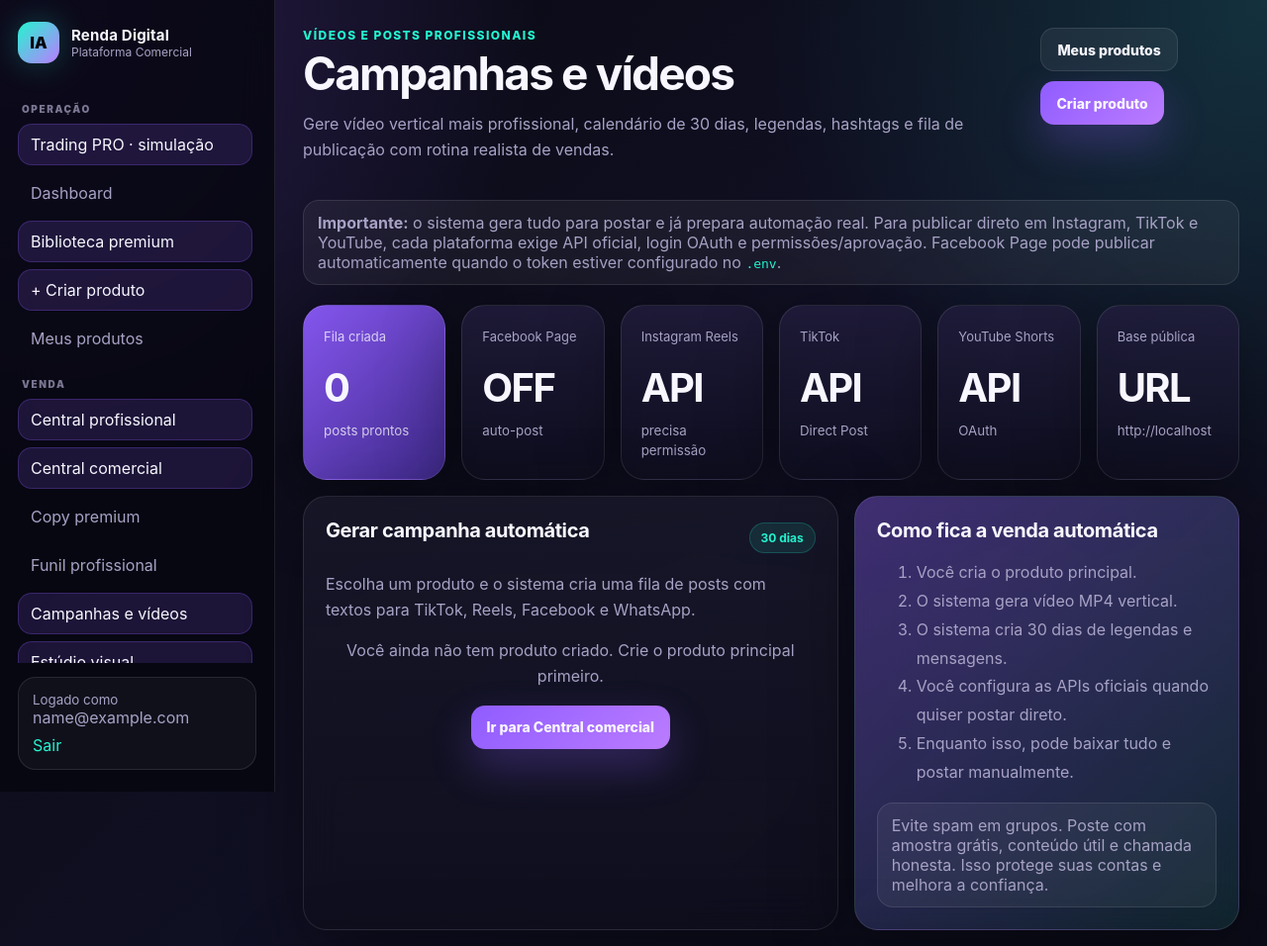
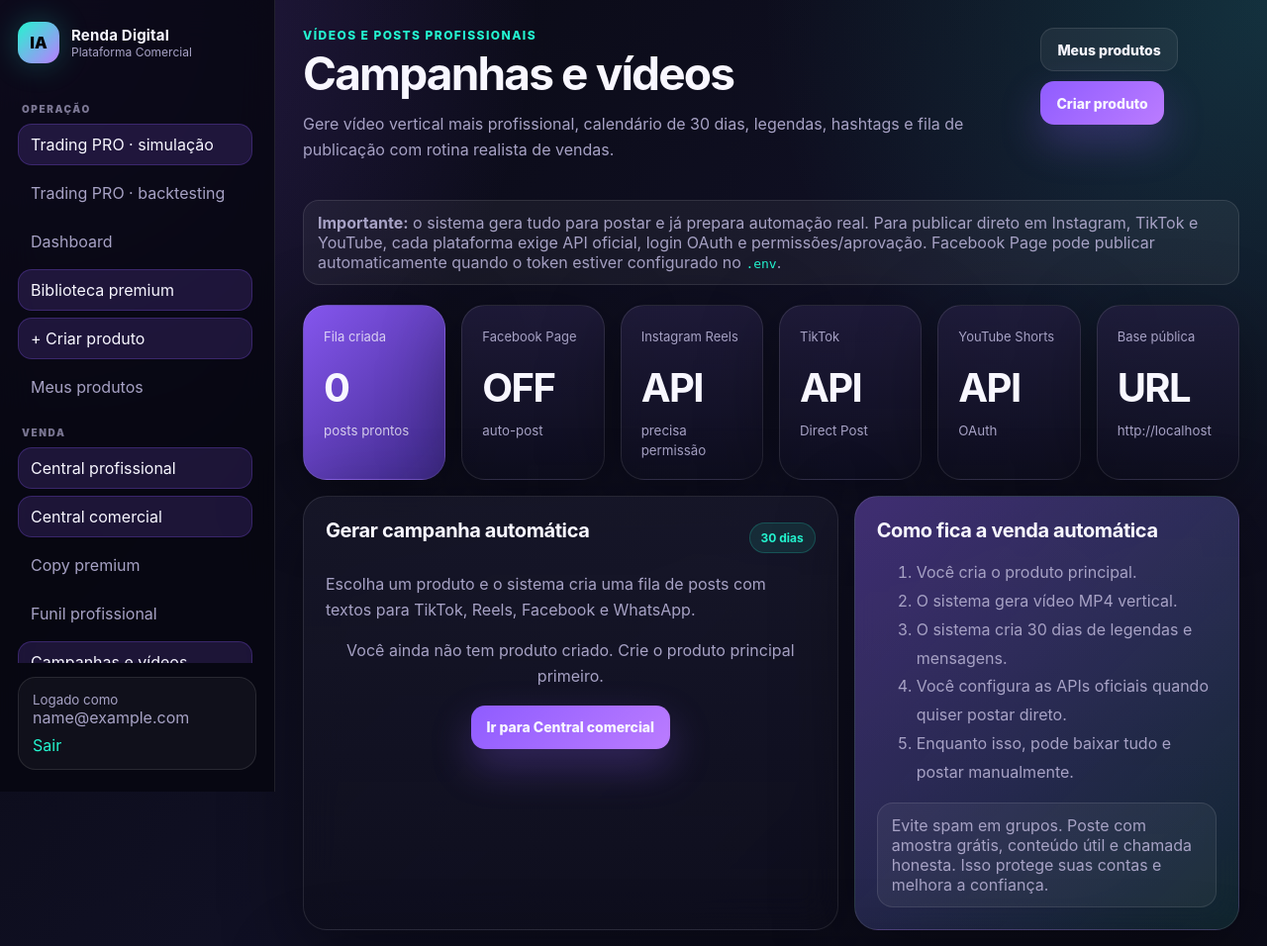
Before and after one commit to canalescanorff6-source/renda-digital-ia, a Flask app: page /campanhas in a window 1280 px wide. Shown: the top 956 px of the page at 99% size. Run offline with Flask 3, Linux system fonts and the light colour scheme; the visitor is signed in with stand-in values (Sample User, id 1); data that the repository does not hold is empty.

Commit message:
feat(trading): add historical research to sidebar

```diff
--- a/templates/base.html
+++ b/templates/base.html
@@ -24,6 +24,7 @@
       <nav class="sidebar-nav">
         <div class="nav-section-label">Operação</div>
         <a href="{{ url_for('trading_pro_page') }}" class="nav-link highlight">Trading PRO · simulação</a>
+        <a href="{{ url_for('trading_backtest_page') }}" class="nav-link">Trading PRO · backtesting</a>
         <a href="{{ url_for('dashboard') }}" class="nav-link">Dashboard</a>
         <a href="{{ url_for('premium_library') }}" class="nav-link highlight">Biblioteca premium</a>
         <a href="{{ url_for('product_new') }}" class="nav-link highlight">+ Criar produto</a>
```
